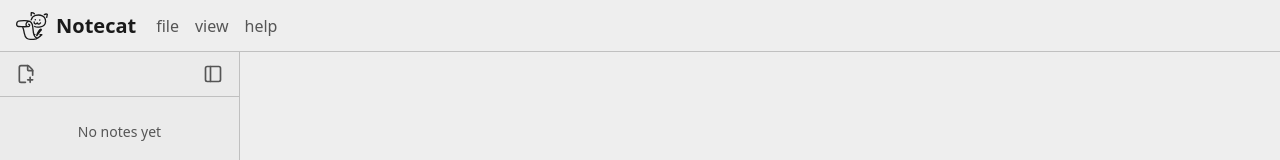
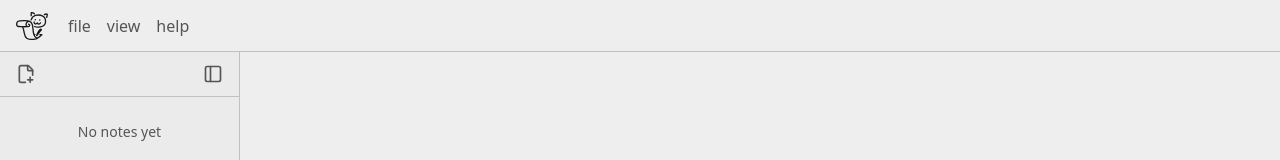
Before and after one commit to noodleCats/notecat, a Svelte app: page / in a window 1280 px wide. Shown: the top 160 px of the page. Built offline with nearby package versions, Linux system fonts and the light colour scheme.

Commit message:
Remove title

```diff
--- a/src/components/Header.svelte
+++ b/src/components/Header.svelte
@@ -2,18 +2,11 @@
   import Icon from "./Icon.svelte";
   import MenuBar from "./MenuBar.svelte";
   import notecatLogo from "../assets/logo.svg?raw";
-
-  interface Props {
-    titleHidden: boolean;
-  }
-
-  let { titleHidden }: Props = $props();
 </script>
 
 <header>
   <div id="header-left">
     <Icon icon={notecatLogo} --width="32px" --height="28px" />
-    <h1 class:collapsed={titleHidden}>Notecat</h1>
   </div>
   <MenuBar />
   <div id="header-right"></div>
@@ -28,24 +21,6 @@
     border-bottom: 1px solid var(--color-border);
   }
 
-  h1 {
-    font-size: 1.25rem;
-    margin: 0 0 0 0.5rem;
-    max-width: 12rem;
-    overflow: hidden;
-    white-space: nowrap;
-    transition:
-      opacity 0.15s,
-      max-width 0.15s,
-      margin 0.15s;
-
-    &.collapsed {
-      opacity: 0;
-      max-width: 0;
-      margin: 0;
-    }
-  }
-
   #header-left,
   #header-right {
     display: flex;
--- a/src/routes/Index.svelte
+++ b/src/routes/Index.svelte
@@ -117,7 +117,7 @@
   });
 </script>
 
-<Header titleHidden={collapsed} />
+<Header />
 <main>
   <Sidebar sidebarHidden={collapsed} />
   {#if editorActive}
```
